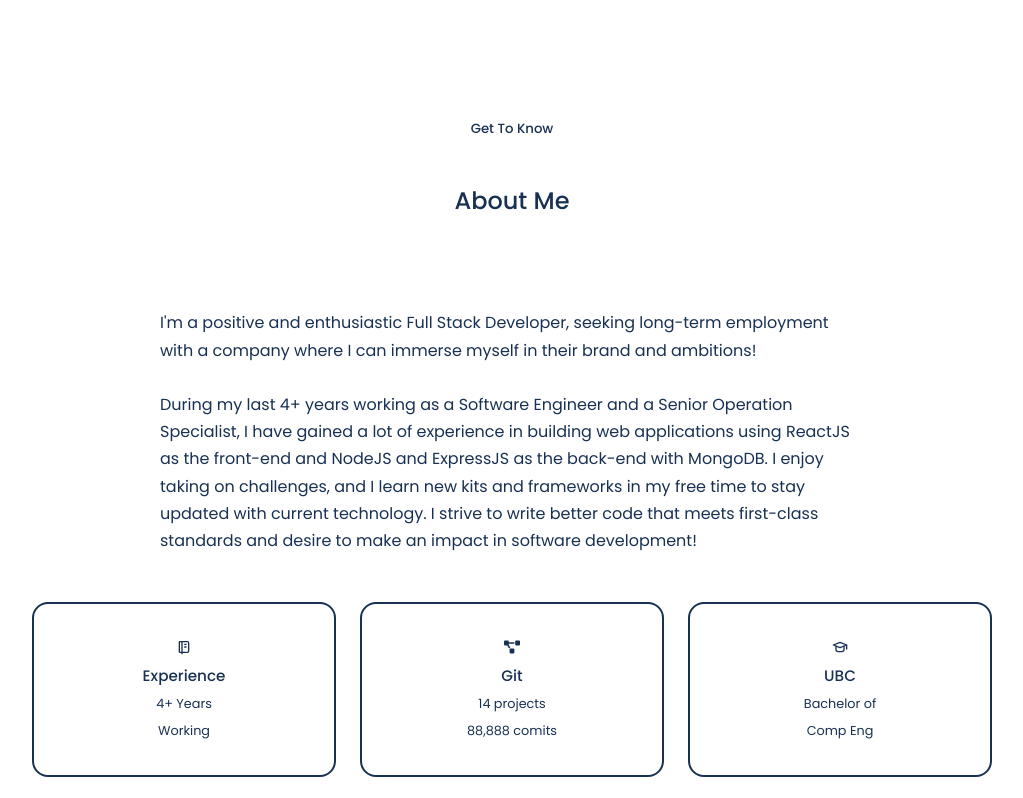
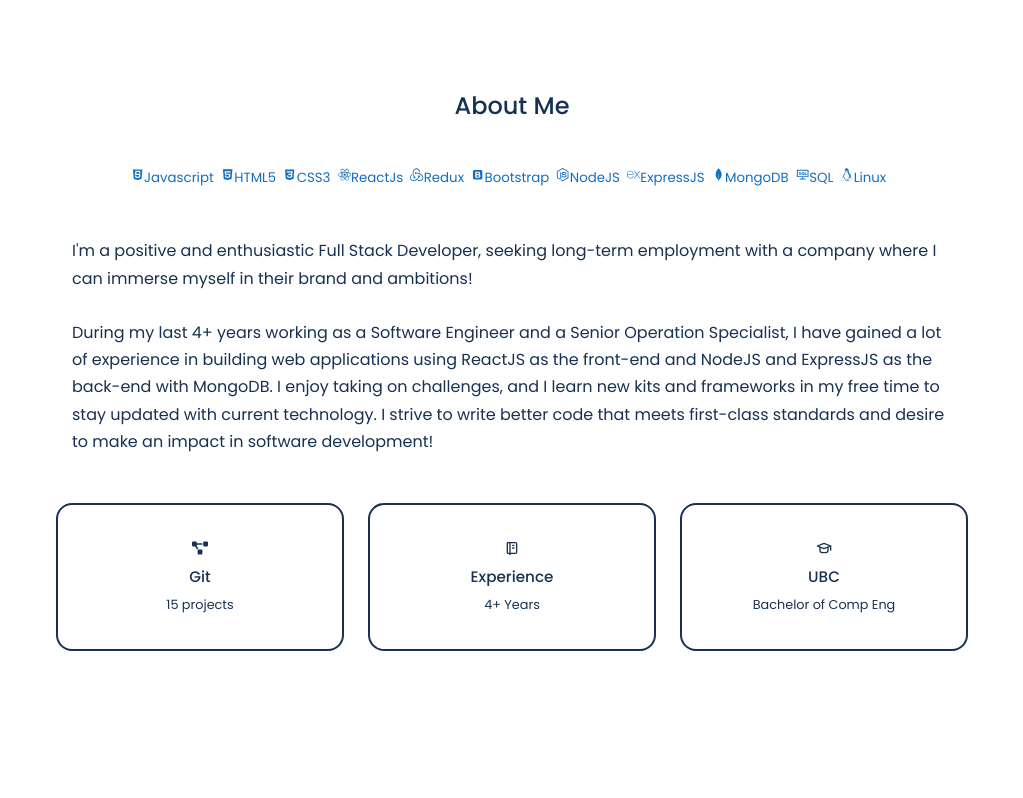
Before and after one commit to juliushsu07/portfolio-website, a React (Create React App) app in the folder main-site/: page / in a window 1280 px wide. Shown: the part 802-1600 px from the top of the page, without its empty margins (128-1151 px from the left). Built offline with nearby package versions, Linux system fonts and the light colour scheme; the HTML template or start-up script is replaced by a standard one.

Commit message:
Add stacks information to About componenet and edit top bottom margin spacing css for the whole page.

```diff
--- a/main-site/src/components/about/About.jsx
+++ b/main-site/src/components/about/About.jsx
@@ -1,49 +1,70 @@
 import React from 'react'
 import './about.css'
 import {TbNotebook} from 'react-icons/tb'
+import {TbSchool} from 'react-icons/tb'
 import {FaProjectDiagram} from 'react-icons/fa'
-import {TbSchool} from 'react-icons/tb'
+
+import {FaReact} from 'react-icons/fa'
+import {DiJavascript} from 'react-icons/di'
+import {AiFillHtml5} from 'react-icons/ai'
+import {DiCss3} from 'react-icons/di'
+import {SiRedux} from 'react-icons/si'
+import {DiBootstrap} from 'react-icons/di'
+import {SiMongodb} from 'react-icons/si'
+import {AiOutlineConsoleSql} from 'react-icons/ai'
+import {FaNodeJs} from 'react-icons/fa'
+import {SiExpress} from 'react-icons/si'
+import {DiLinux} from 'react-icons/di'
+
 
 function About() {
 
-  const CardInformation = [
-
-  ]
-
   return (
     <section id="about">
-      <h5>Get To Know</h5>
       <h2>About Me</h2>
 
+      <div className='my__stack'>
+        <small>
+          <DiJavascript />Javascript&nbsp;&nbsp;
+          <AiFillHtml5 />HTML5&nbsp;&nbsp;
+          <DiCss3 />CSS3&nbsp;&nbsp;
+          <FaReact />ReactJs&nbsp;&nbsp;
+          <SiRedux />Redux&nbsp;&nbsp;
+          <DiBootstrap />Bootstrap&nbsp;&nbsp;
+          <FaNodeJs />NodeJS&nbsp;&nbsp;
+          <SiExpress />ExpressJS&nbsp;&nbsp;
+          <SiMongodb />MongoDB&nbsp;&nbsp;
+          <AiOutlineConsoleSql />SQL&nbsp;&nbsp;
+          <DiLinux />Linux&nbsp;&nbsp;
+        </small>
+      </div>
+
       <div className='container about__container'>
-
         <div className ="about__content">
-          <p>I'm a positive and enthusiastic Full Stack Developer, seeking long-term employment with a company where I can immerse myself in their brand and ambitions!
-            <br></br>
-            <br></br>
-            During my last 4+ years working as a Software Engineer and a Senior Operation Specialist, I have gained a lot of experience in building web applications using ReactJS as the front-end and NodeJS and ExpressJS as the back-end with MongoDB. I enjoy taking on challenges, and I learn new kits and frameworks in my free time to stay updated with current technology. I strive to write better code that meets first-class standards and desire to make an impact in software development!
-          </p>
+            <p>I'm a positive and enthusiastic Full Stack Developer, seeking long-term employment with a company where I can immerse myself in their brand and ambitions!
+              <br></br>
+              <br></br>
+              During my last 4+ years working as a Software Engineer and a Senior Operation Specialist, I have gained a lot of experience in building web applications using ReactJS as the front-end and NodeJS and ExpressJS as the back-end with MongoDB. I enjoy taking on challenges, and I learn new kits and frameworks in my free time to stay updated with current technology. I strive to write better code that meets first-class standards and desire to make an impact in software development!
+            </p>
 
           <div className='about__cards'>
+            <a href="https://github.com/juliushsu07" target="_blank" className='about__card'>
+              <FaProjectDiagram />
+              <h5>Git</h5>
+              <small> 15 projects</small>
+            </a>
 
-            <article className='about__card'>
+            <a href="#experience" className='about__card'>
               <TbNotebook />
               <h5>Experience</h5>
-              <small>4+ Years <br></br> Working</small>
-            </article>
+              <small>4+ Years</small>
+            </a>
 
-            <article className='about__card'>
-              <FaProjectDiagram />
-              <h5>Git</h5>
-              <small> 14 projects<br></br>88,888 comits</small>
-            </article>
-
-            <article className='about__card'>
+            <a href="#experience" className='about__card'>
               <TbSchool />
               <h5>UBC</h5>
-              <small>Bachelor of <br></br>Comp Eng</small>
-            </article>
-
+              <small>Bachelor of Comp Eng</small>
+            </a>
           </div>
 
         </div>
--- a/main-site/src/components/about/about.css
+++ b/main-site/src/components/about/about.css
@@ -1,5 +1,5 @@
 #about {
-    padding-top: 5rem;
+    padding: 3rem 2rem 4rem 2rem;
     height: 100%;
 }
 
@@ -13,7 +13,8 @@
     display: grid;
     grid-template-columns: repeat(3,1fr);
     gap: 1.5rem;
-    margin-bottom: 5rem;
+    margin-top: 2rem;
+    margin-bottom: 6rem;
 }
 
 .about__card {
@@ -26,8 +27,7 @@
 }
 
 .about__card:hover {
-    background: var(--color-light-gray);;
-    cursor: pointer;
+    background: var(--color-light-gray);
 }
 
 
@@ -44,9 +44,17 @@
     font-size: 0.8rem;
 }
 
+.my__stack {
+    display: grid;
+    text-align: center;
+    margin-left: 5rem;
+    margin-right: 5rem;
+    color: var(--color-blue-text);
+}
+
 .about__content p {
+    margin: 3rem 1rem 3rem 1rem;
     text-align: left;
-    margin: 3rem 8rem 3rem 8rem;
 }
 
 section > h2, section > h5 {
@@ -71,7 +79,11 @@ section > h2, section > h5 {
     }
 
     .about__content p {
-        margin: 1.5rem 0 1.5rem 0;
+        margin: 1.5rem;
+    }
+
+    .my__stack {
+        margin: 1rem 4rem 0;
     }
 }
 
@@ -92,10 +104,6 @@ section > h2, section > h5 {
         padding: 0.5rem;
     }
 
-    .about__content p {
-        margin: 1.5rem 1.5rem 0;
-    }
-
     section > h2, section > h5 {
         margin: 0;
     }
--- a/main-site/src/components/contact/Contact.jsx
+++ b/main-site/src/components/contact/Contact.jsx
@@ -24,7 +24,6 @@ function Contact() {
 
   return (
     <section id='contact'>
-      <h5>Get In Touch</h5>
       <h2> Contact Me</h2>
 
       <div className='container contact__container'>
--- a/main-site/src/components/contact/contact.css
+++ b/main-site/src/components/contact/contact.css
@@ -1,7 +1,7 @@
 #contact {
     background: var(--color-text);
     color: var(--color-white) ;
-    padding: 7rem 2rem 7rem 2rem;
+    padding: 3rem 2rem 8rem 2rem;
     margin-top: 0;
     height: 100%;
 }
--- a/main-site/src/components/header/Header.jsx
+++ b/main-site/src/components/header/Header.jsx
@@ -32,7 +32,7 @@ function Header() {
           <img src={ME} alt='me' />
         </div>
 
-        <a href="mailto:juliushsu07@gmail.com?" className='email__sidebar' target="_blank">juliushsu07@gmail.com</a>
+        <a href="mailto:juliushsu07@gmail.com" className='email__sidebar' target="_blank">juliushsu07@gmail.com</a>
 
       </div>
     </header>
--- a/main-site/src/components/nav/Nav.jsx
+++ b/main-site/src/components/nav/Nav.jsx
@@ -15,7 +15,7 @@ function Nav() {
       <a href='#' onClick={()=> setActiveNav('#')} className={activeNav === '#' ? 'active' : ''}><BiHomeAlt/></a>
       <a href='#about' onClick={()=> setActiveNav('#about')} className={activeNav === '#about' ? 'active' : ''}><RiUser5Line/></a>
       <a href='#experience' onClick={()=> setActiveNav('#experience')} className={activeNav === '#experience' ? 'active' : ''}><TbNotebook/></a>
-      <a href='#portfolio' onClick={()=> setActiveNav('#portfolio')} className={activeNav === '#portfolio' ? 'active' : ''}><FaProjectDiagram/></a>
+      {/* <a href='#portfolio' onClick={()=> setActiveNav('#portfolio')} className={activeNav === '#portfolio' ? 'active' : ''}><FaProjectDiagram/></a> */}
       <a href='#contact' onClick={()=> setActiveNav('#contact')} className={activeNav === '#contact' ? 'active' : ''}><AiOutlinePhone/></a>
     </nav>
   )
```
Also changed, not shown: 1 other file (tests, documents, lock files or other folders).
